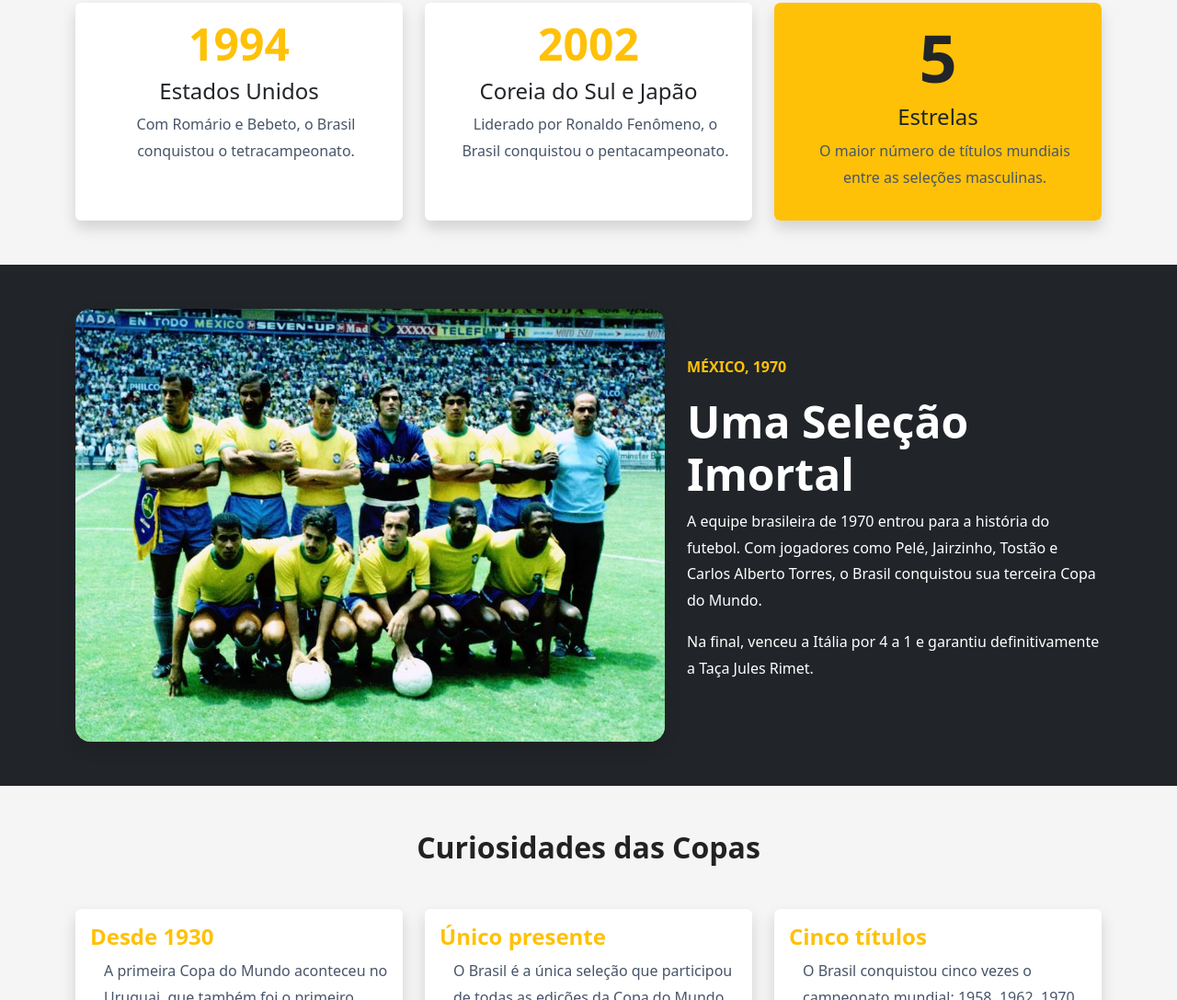
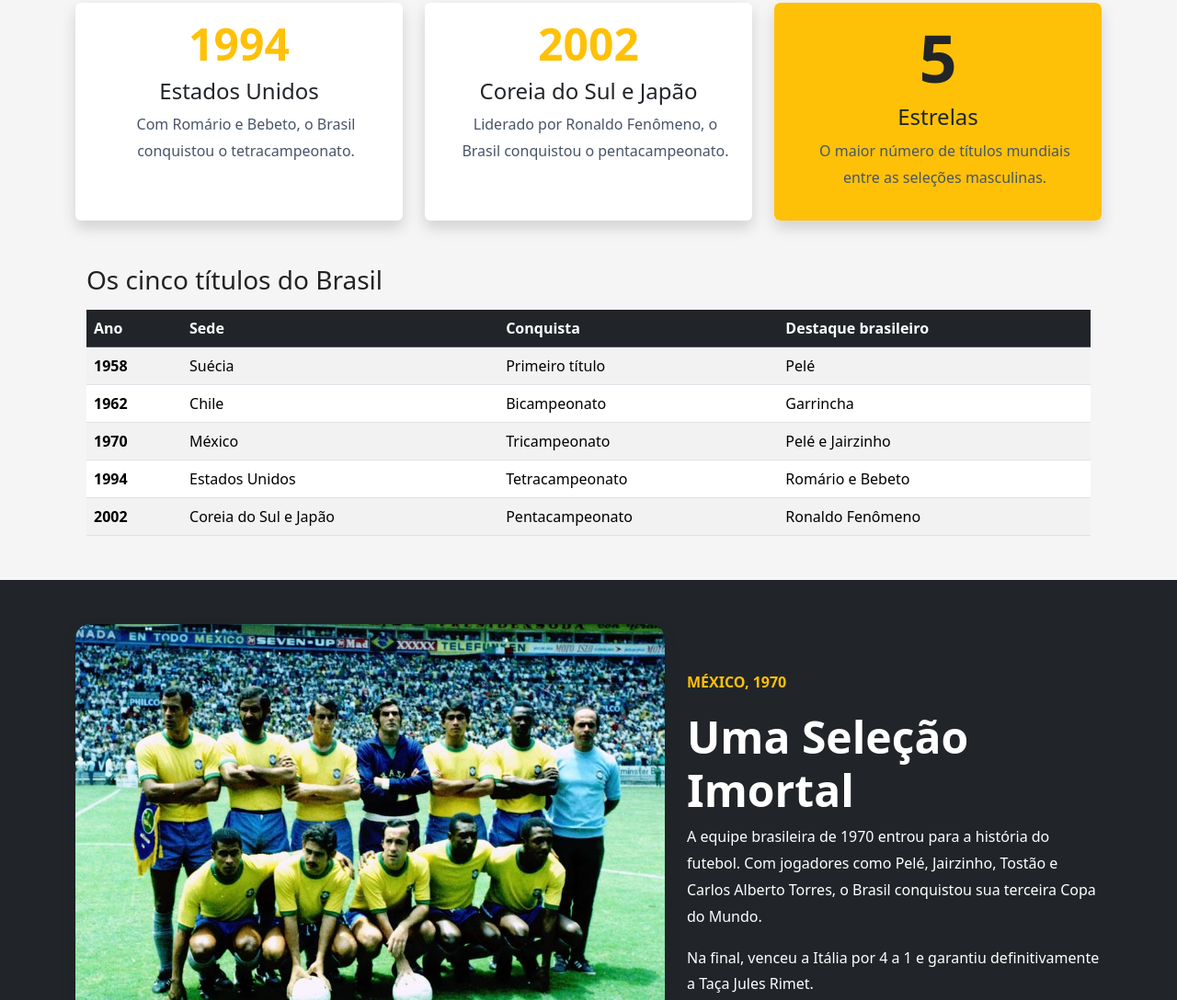
Before and after one commit to NandesPdr99/Alem-das-Quatro-Linhas, a plain HTML site: page copas.html in a window 1280 px wide. Shown: the part 2254-3342 px from the top of the page at 92% size. Drawn offline with nearby package versions, Linux system fonts and the light colour scheme.

Commit message:
Adiciona formulário de contato e tabela de Copas

```diff
--- a/copas.html
+++ b/copas.html
@@ -181,6 +181,54 @@
 
             </div>
 
+            <div class="container mt-5">
+                <h2 id="titulo-tabela-copas" class="h3 mb-3">Os cinco títulos do Brasil</h2>
+                <div class="table-responsive" role="region" aria-labelledby="titulo-tabela-copas" tabindex="0">
+                    <table class="table table-striped align-middle mb-0" aria-labelledby="titulo-tabela-copas">
+                        <thead class="table-dark">
+                            <tr>
+                                <th scope="col">Ano</th>
+                                <th scope="col">Sede</th>
+                                <th scope="col">Conquista</th>
+                                <th scope="col">Destaque brasileiro</th>
+                            </tr>
+                        </thead>
+                        <tbody>
+                            <tr>
+                                <th scope="row">1958</th>
+                                <td>Suécia</td>
+                                <td>Primeiro título</td>
+                                <td>Pelé</td>
+                            </tr>
+                            <tr>
+                                <th scope="row">1962</th>
+                                <td>Chile</td>
+                                <td>Bicampeonato</td>
+                                <td>Garrincha</td>
+                            </tr>
+                            <tr>
+                                <th scope="row">1970</th>
+                                <td>México</td>
+                                <td>Tricampeonato</td>
+                                <td>Pelé e Jairzinho</td>
+                            </tr>
+                            <tr>
+                                <th scope="row">1994</th>
+                                <td>Estados Unidos</td>
+                                <td>Tetracampeonato</td>
+                                <td>Romário e Bebeto</td>
+                            </tr>
+                            <tr>
+                                <th scope="row">2002</th>
+                                <td>Coreia do Sul e Japão</td>
+                                <td>Pentacampeonato</td>
+                                <td>Ronaldo Fenômeno</td>
+                            </tr>
+                        </tbody>
+                    </table>
+                </div>
+            </div>
+
         </section>
 
         <section class="container-fluid bg-dark text-white py-5">
```
Also changed, not shown: index.html (+50 -0 lines).
